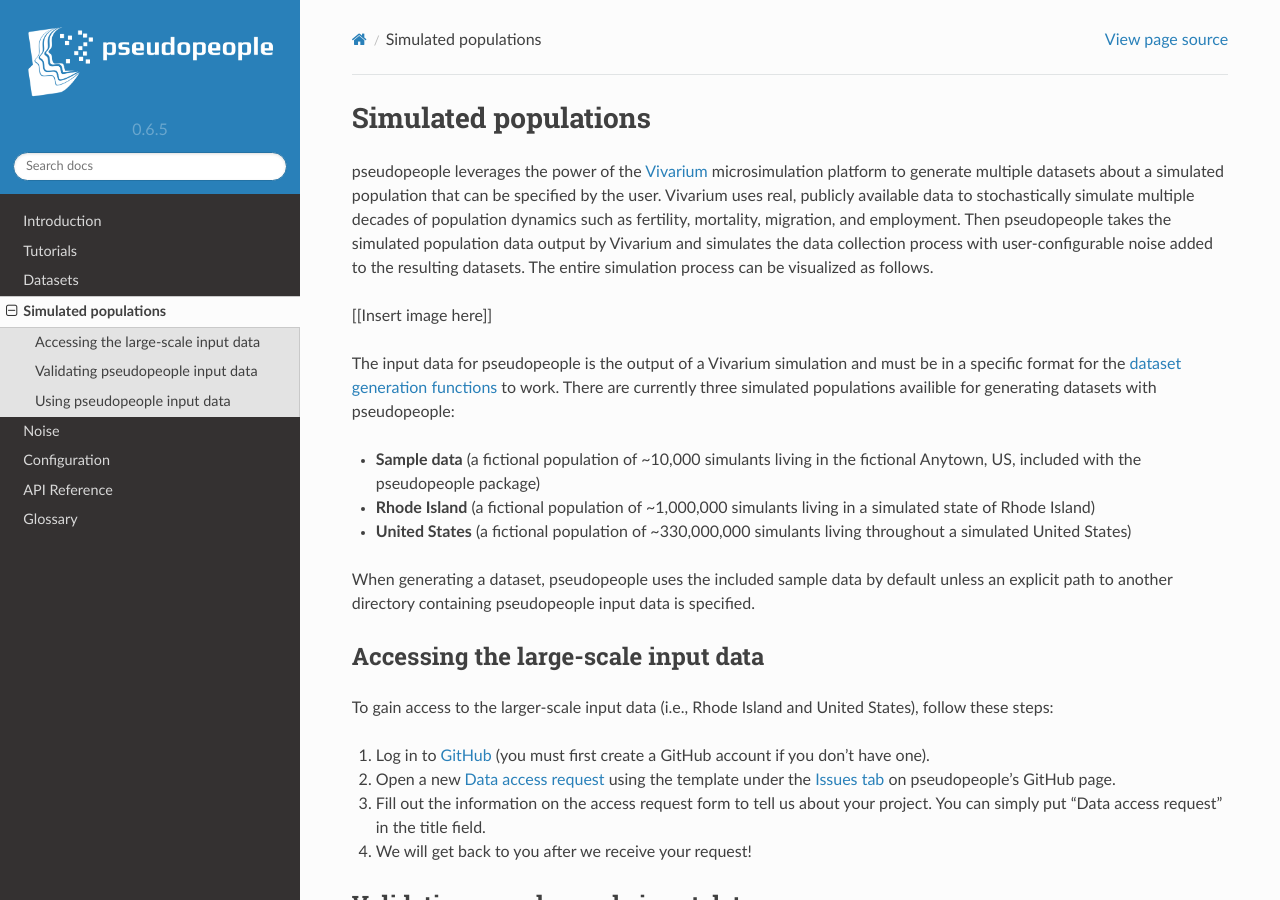
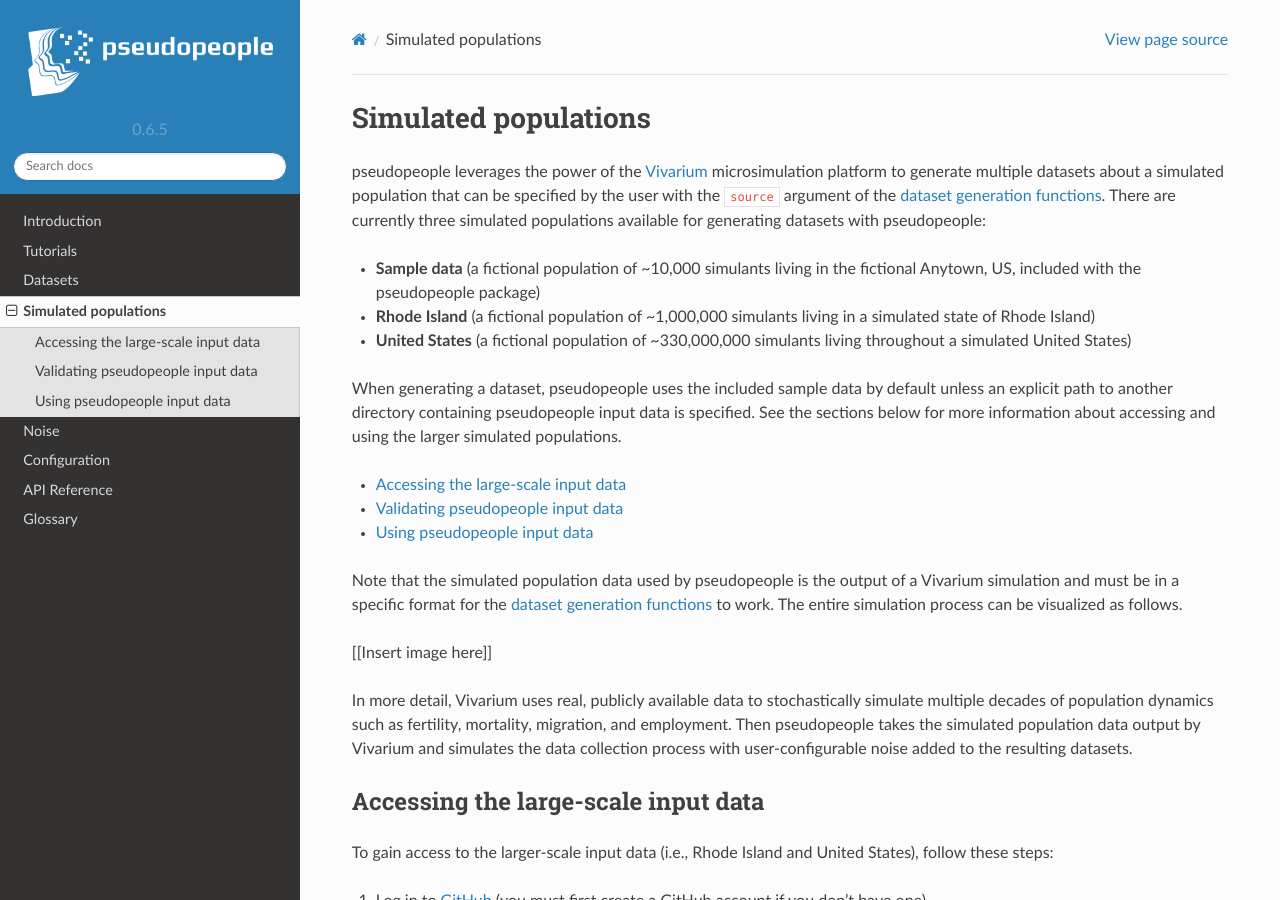
Before and after one commit to ihmeuw/pseudopeople, a Sphinx documentation site: the page built from docs/source/input_data/index.rst, in a window 1280 px wide and 900 px high. Built offline with Sphinx 7.4.7 and the Read the Docs theme 2.0.0, drawn with Linux system fonts in a browser that asks for light colours.

Commit message:
rearrange intro paragraphs about simulated populations

```diff
--- a/docs/source/input_data/index.rst
+++ b/docs/source/input_data/index.rst
@@ -7,16 +7,9 @@ Simulated populations
 .. _Vivarium: https://vivarium.readthedocs.io/en/latest/
 
 pseudopeople leverages the power of the Vivarium_ microsimulation platform to
-generate multiple datasets about a simulated population that can be specified by the user. Vivarium uses real, publicly available data to stochastically simulate multiple decades of population dynamics such as fertility, mortality, migration, and employment. Then pseudopeople takes the simulated population data output by Vivarium and simulates the data collection process with user-configurable noise added to the resulting datasets. The entire simulation process can be visualized as follows.
-
-[[Insert image here]]
-
-
-The input
-data for pseudopeople is the output of a Vivarium simulation and must be in a
-specific format for the :ref:`dataset generation functions
-<dataset_generation_functions>` to work.
-There are currently three simulated populations availible for generating datasets with pseudopeople:
+generate multiple datasets about a simulated population that can be specified by the user with the ``source`` argument of the :ref:`dataset generation functions
+<dataset_generation_functions>`.
+There are currently three simulated populations available for generating datasets with pseudopeople:
 
 - **Sample data** (a fictional population of ~10,000 simulants living in the fictional Anytown, US, included with the pseudopeople package)
 - **Rhode Island** (a fictional population of ~1,000,000 simulants living in a simulated state of Rhode Island)
@@ -25,6 +18,20 @@ There are currently three simulated populations availible for generating dataset
 When generating a dataset, pseudopeople uses the included sample data by default
 unless an explicit path to another directory containing pseudopeople input data
 is specified.
+See the sections below for more information about accessing and using the larger simulated populations.
+
+.. contents::
+  :local:
+
+Note that the simulated population
+data used by pseudopeople is the output of a Vivarium simulation and must be in a
+specific format for the :ref:`dataset generation functions
+<dataset_generation_functions>` to work.
+The entire simulation process can be visualized as follows.
+
+[[Insert image here]]
+
+In more detail, Vivarium uses real, publicly available data to stochastically simulate multiple decades of population dynamics such as fertility, mortality, migration, and employment. Then pseudopeople takes the simulated population data output by Vivarium and simulates the data collection process with user-configurable noise added to the resulting datasets.
 
 Accessing the large-scale input data
 ------------------------------------
```
